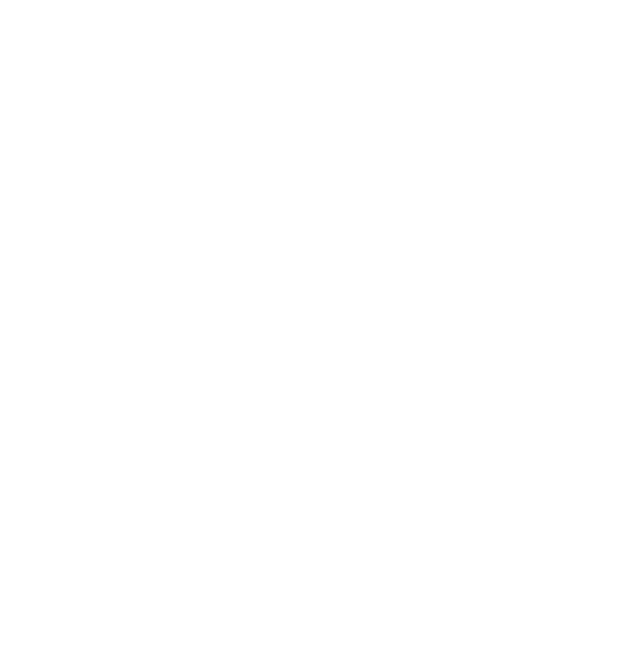
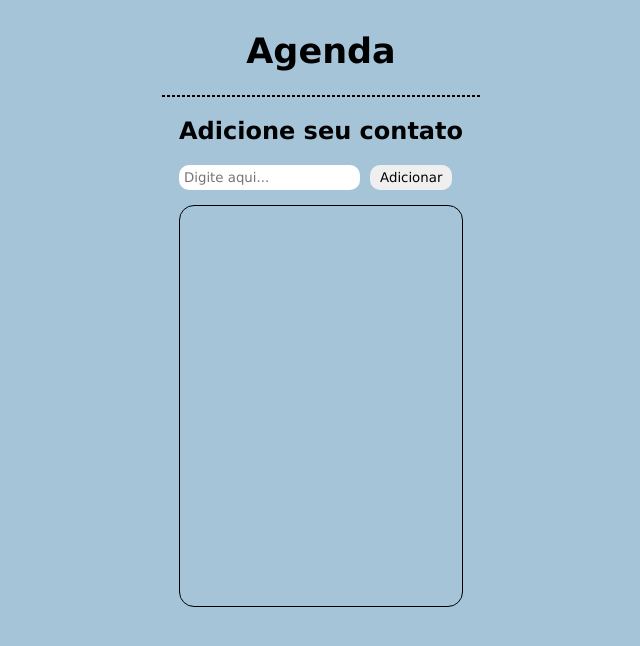
Before and after one commit to leandro1pontogov/Treinamento-JQuery, a plain HTML site: page index.html in a window 1280 px wide. Shown: the whole page, without its empty margins (319-959 px from the left). Drawn offline with nearby package versions, Linux system fonts and the light colour scheme.

Commit message:
feat: Desenvolvimento da exclusão e troca de cor

```diff
--- a/index.html
+++ b/index.html
@@ -1,12 +1,30 @@
 <!DOCTYPE html>
 <html lang="en">
+
 <head>
 	<meta charset="UTF-8">
 	<meta name="viewport" content="width=device-width, initial-scale=1.0">
-	<script src="https://cdnjs.cloudflare.com/ajax/libs/jquery/3.7.1/jquery.min.js" integrity="sha512-v2CJ7UaYy4JwqLDIrZUI/4hqeoQieOmAZNXBeQyjo21dadnwR+8ZaIJVT8EE2iyI61OV8e6M8PP2/4hpQINQ/g==" crossorigin="anonymous" referrerpolicy="no-referrer"></script>
+	<script src="https://cdnjs.cloudflare.com/ajax/libs/jquery/3.7.1/jquery.min.js"
+		integrity="sha512-v2CJ7UaYy4JwqLDIrZUI/4hqeoQieOmAZNXBeQyjo21dadnwR+8ZaIJVT8EE2iyI61OV8e6M8PP2/4hpQINQ/g=="
+		crossorigin="anonymous" referrerpolicy="no-referrer"></script>
+	<link rel="stylesheet" href="style.css">
 	<title>Treinamento JQuery</title>
 </head>
+
 <body>
+	<h1>Agenda</h1>
+	<div id="linha"></div>
+	<div class="conteudo">
+		<h2>Adicione seu contato</h2>
+		<input type="text" placeholder="Digite aqui..." id="entrada">
+		<button id="botao-adicionar">Adicionar</button>
+		<div id="corpo-lista">
+			<ul id="lista">
 
+			</ul>
+		</div>
+	</div>
+	<script src="script.js"></script>
 </body>
+
 </html>
--- /dev/null
+++ b/script.js
@@ -0,0 +1,18 @@
+$(function () {
+	let id = 0;
+	$("#botao-adicionar").on("click", function () {
+		if ($("#entrada").val() !== "") {
+			id++;
+			$("#lista").append("<li id='" + id + "'>" + $("#entrada").val() + "<button onclick=\"excluir(" + id + ")\">  X </button>" + "</li>");
+		}
+		$("#entrada").val("");
+	});
+});
+
+$("#lista").on("click", "li", function () {
+	$(this).toggleClass("mudar");
+});
+
+function excluir(id) {
+	$("li#" + id).remove();
+}
--- a/style.css
+++ b/style.css
@@ -0,0 +1,65 @@
+*{
+  font-family: Verdana, Geneva, Tahoma, sans-serif;
+}
+
+body{
+  align-items: center;
+  flex-direction: column;
+  display: flex;
+  background-color: rgb(165, 196, 216);
+}
+
+h1{
+  font-size: 35px;
+}
+
+#corpo-lista{
+  border: 1px solid black;
+  margin-top: 15px;
+  border-radius: 15px;
+  height: 400px;
+}
+
+#entrada{
+  border: none;
+  border-radius: 10px;
+  padding: 5px;
+}
+
+#botao-adicionar{
+  border: none;
+  border-radius: 10px;
+  padding: 5px 10px;
+  cursor: pointer;
+}
+
+#botao-adicionar:hover{
+  background-color: rgb(95, 110, 121);
+  scale: 110%;
+}
+
+#linha{
+  border: 1px dashed black;
+  width: 25%;
+}
+
+button{
+  padding: 5px 10px;
+  margin-left: 5px;
+  border-radius: 30px;
+  border: 1px solid black;
+  cursor: pointer;
+}
+
+button:hover{
+  background-color: rgb(95, 110, 121);
+  scale: 110%;
+}
+
+.mudar{
+  color: red;
+}
+
+li{
+  transition: .2s;
+}
```
